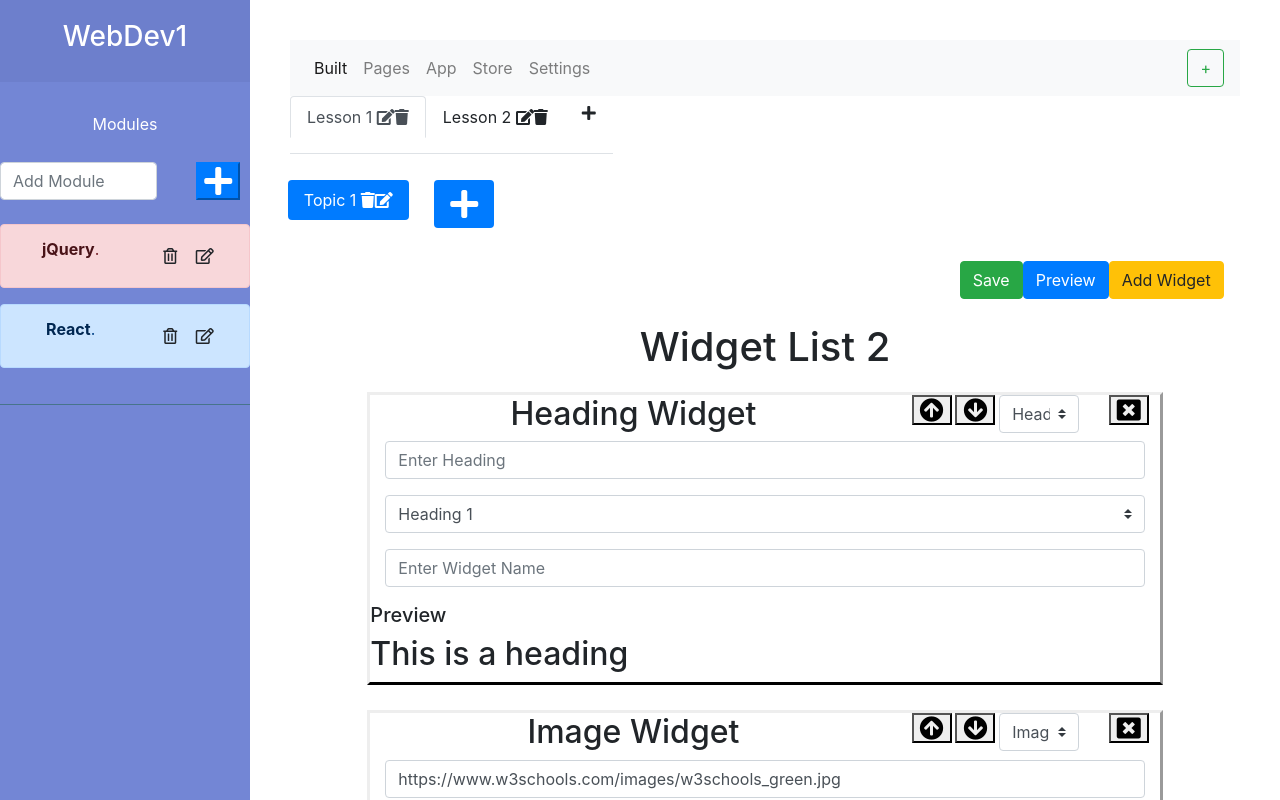
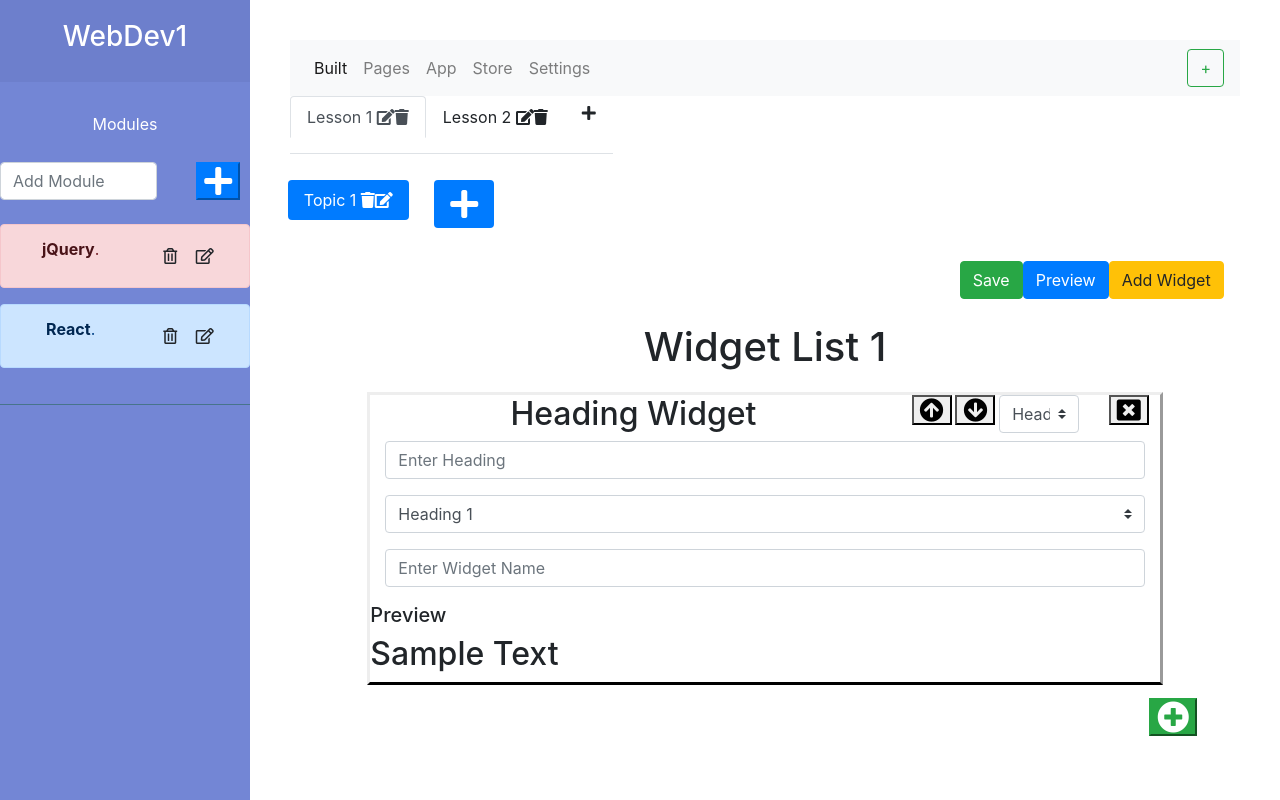
Before and after one commit to vaibhavdave5/reactAssignment, a React (Create React App) app: page /course/1 in a window 1280 px wide. Shown: the top 800 px of the page. Built offline with nearby package versions, Linux system fonts and the light colour scheme.

Commit message:
List widget done

```diff
--- a/src/components/ListWidget.js
+++ b/src/components/ListWidget.js
@@ -42,12 +42,21 @@ const ListWidget = ({widget, updateWidget, deleteWidget}) =>
                     <div className="form-group">
                                 <textarea rows="4"
                                           cols="100"
-                                          placeholder="Enter list here"></textarea>
+                                          placeholder="Put each item in new line"
+                                          onChange={(event) => {
+                                              widget.listArr = event.target.value.split( "\n" );
+                                              updateWidget(widget)
+                                          }}
+                                ></textarea>
                     </div>
                     <div className="form-group">
-                                <select className="custom-select">
-                                    <option>Unordered List</option>
-                                    <option>Order List</option>
+                        <select className="custom-select"
+                                onChange={(event) => {
+                                    widget.listType = event.target.value
+                                    updateWidget(widget)
+                                }}>
+                            <option value="1">Ordered List</option>
+                            <option value="2">Unordered List</option>
                         </select>
                     </div>
                     <div className="form-group">
@@ -64,7 +73,20 @@ const ListWidget = ({widget, updateWidget, deleteWidget}) =>
                     <div className = "row">
 
                         <div className = "float-md-left">
-                                    <h1>List</h1>
+                            {
+                                widget.listType === "1" && <ol>{
+                                    widget.listArr.map(
+                                        row => <li>{row}</li>
+                                    )
+
+                                }</ol> ||
+                                widget.listType === "2" && <ul>{
+                                    widget.listArr.map(
+                                        row => <li>{row}</li>
+                                    )
+
+                                }</ul>
+                            }
                         </div>
 
                     </div>
--- a/src/reducers/WidgetReducer.js
+++ b/src/reducers/WidgetReducer.js
@@ -5,15 +5,12 @@ const widgets =
                 id: 123,
                 title: 'Widget 1',
                 type: 'HEADING',
-                text: 'This is a heading',
-                size: 2
-            },
-            {
-                id: 234,
-                title: 'Widget 2',
-                type: 'IMAGE',
-                text: 'This is a heading'
+                text: 'Sample Text',
+                size: 2,
+                listArr: ["Put each item","in new","line"],
+                listType: "1"
             }
+
         ]
     }
 const widgetReducer = (state = widgets, action) => {
@@ -27,10 +24,13 @@ const widgetReducer = (state = widgets, action) => {
                 widgets: [
                     ...state.widgets,
                     {
-                        id:   new Date().getTime()+state.widgets.length,
+                        id: new Date().getTime(),
+                        title: 'Widget 1',
                         type: 'HEADING',
-                        text: 'New Widget',
-                        size: 1
+                        text: 'Sample Text',
+                        size: 2,
+                        listArr: ["Put each item","in new","line"],
+                        listType: "1"
                     }
                 ]
             }
```
Lines whose indentation alone changed are shown as unchanged.
